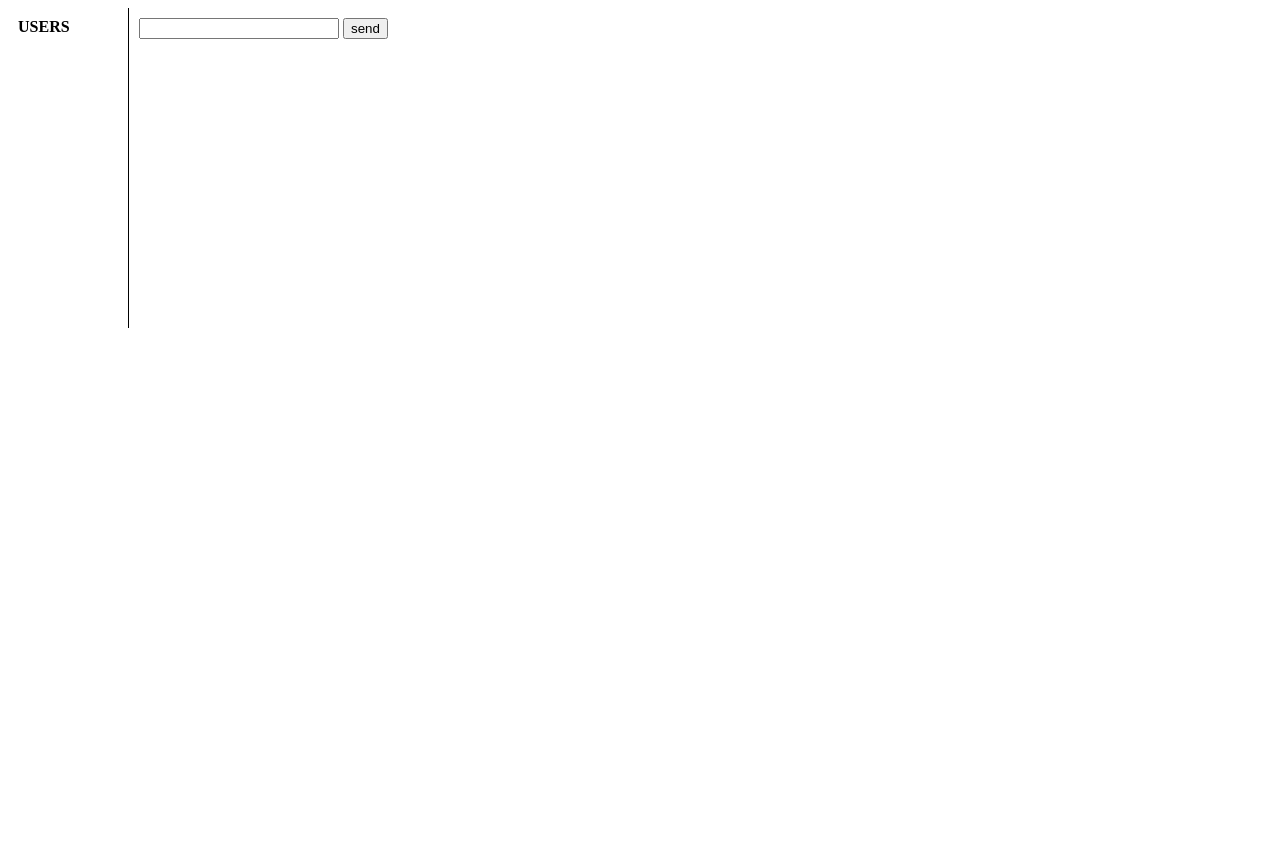
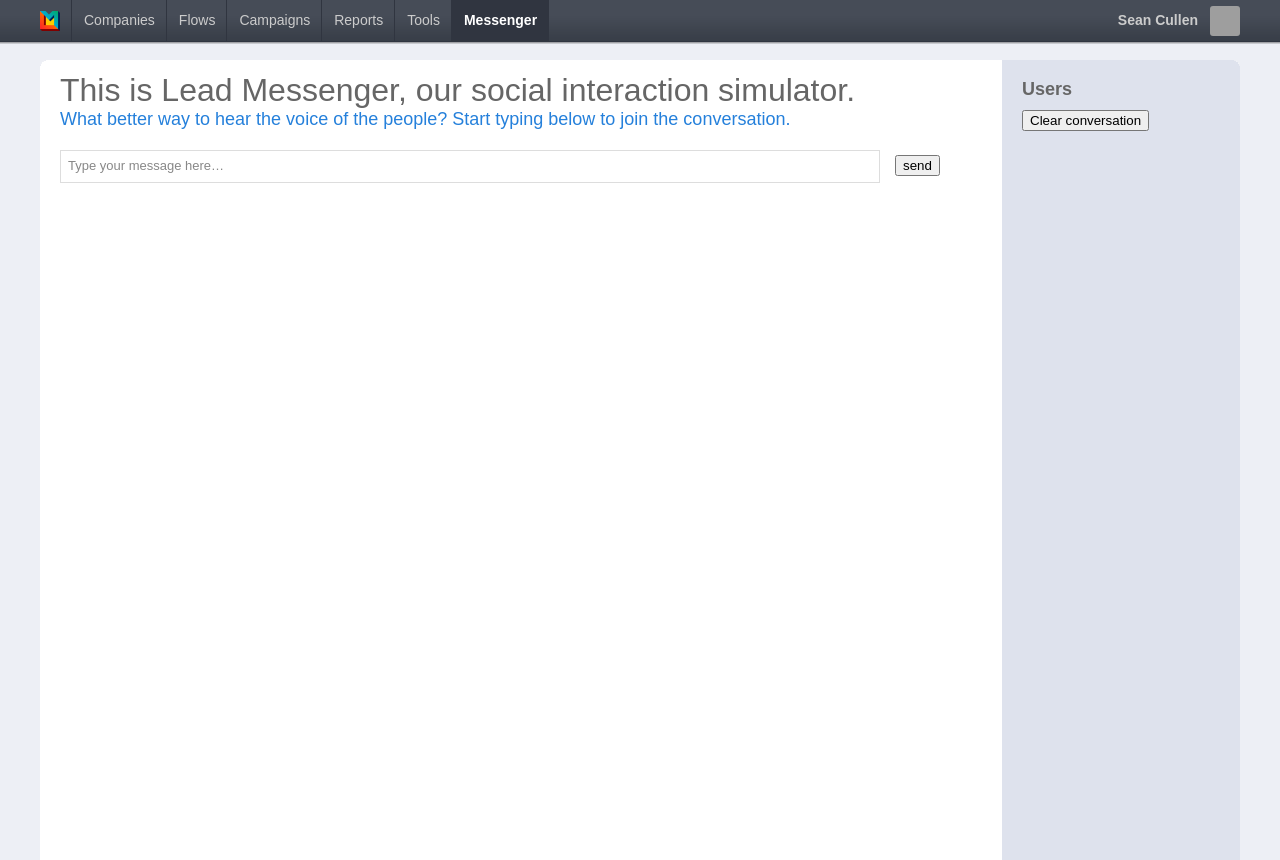
Before and after one commit to ntanya/chat-show-tell, a website: page index.html in a window 1280 px wide. Before the commit the page ends 800 px from the top, so only its background shows below. Drawn offline with nearby package versions, Linux system fonts and the light colour scheme; no server answers; grey boxes are pictures that could not be loaded.

Commit message:
added styles

```diff
--- a/index.html
+++ b/index.html
@@ -1,7 +1,12 @@
+<head>
+
+<title>Lead Messenger</title>
+<link rel="stylesheet" type="text/css" href="/theme.css" />
 <script src="/socket.io/socket.io.js"></script>
 <script src="https://ajax.googleapis.com/ajax/libs/jquery/1.6.4/jquery.min.js"></script>
 <script>
 	var socket = io.connect('http://node-chat-test.herokuapp.com/');
+	//var socket = io.connect('localhost');
 
 	// on connection to server, ask for user's name with an anonymous callback
 	socket.on('connect', function(){
@@ -10,15 +15,15 @@
 	});
 
 	// listener, whenever the server emits 'updatechat', this updates the chat body
-	socket.on('updatechat', function (username, data) {
-		$('#conversation').append('<b>'+username + ':</b> ' + data + '<br>');
+	socket.on('updatechat', function (timestamp, username, data, altcolor) {
+		$('#conversation').prepend('<div class="msg"><div class="msgheader'+altcolor+'"><span class="username">' + username + '</span><span class="timestamp">' + timestamp + '</span></div><p>' + data + '</p></div>');
 	});
 
 	// listener, whenever the server emits 'updateusers', this updates the username list
 	socket.on('updateusers', function(data) {
 		$('#users').empty();
 		$.each(data, function(key, value) {
-			$('#users').append('<div>' + key + '</div>');
+			$('#users').prepend('<li>' + key + '</li>');
 		});
 	});
 
@@ -39,15 +44,139 @@
 				$('#datasend').focus().click();
 			}
 		});
+
+		$('#clearchat').click(function(){
+			$('#conversation').html('');
+		});
+
+		$('#data').focus(function(){
+			$(this).val('');
+		});
 	});
 
 </script>
-<div style="float:left;width:100px;border-right:1px solid black;height:300px;padding:10px;overflow:scroll-y;">
-	<b>USERS</b>
-	<div id="users"></div>
-</div>
-<div style="float:left;width:300px;height:250px;overflow:scroll-y;padding:10px;">
-	<div id="conversation"></div>
-	<input id="data" style="width:200px;" />
-	<input type="button" id="datasend" value="send" />
-</div>
+</head>
+
+<body>
+
+	<div class="container">
+
+		<div class="header">
+
+			<div class="headerarea">
+
+				<div class="headerlcontainer">
+
+					<div class="headeritems">
+						<div class="headerlogo">
+							<img src="images/lmlogo.png" />
+						</div>
+					</div>
+
+					<div class="headeritems headerhover">
+						<p class="headerselections">Companies</p>
+					</div>
+
+					<div class="headeritems headerhover">
+						<p class="headerselections">Flows</p>
+					</div>
+
+					<div class="headeritems headerhover">
+						<p class="headerselections">Campaigns</p>
+					</div>
+
+					<div class="headeritems headerhover">
+						<p class="headerselections">Reports</p>
+					</div>
+
+					<div class="headeritems headerhover">
+						<p class="headerselections">Tools</p>
+					</div>
+
+					<div class="headeritems headerhover selected">
+						<p class="headerselections">Messenger</p>
+					</div>
+
+				</div>
+
+				<div class="headerrcontainer">
+					<div class="headeritemsrimg"><div class="avatar radius" style="background-image: url('http://community.partnerpedia.com/system/users/pictures/5495/one/Saubhik-Pic-small.jpg');"></div></div>
+					<div class="headeritemsr">Sean Cullen</div>
+				</div>
+
+			</div>
+
+		</div>
+
+		<div class="content">
+
+			<div class="contentarea">
+
+				<div class="contentarealeft">
+
+					<div class="textarea">
+
+						<h1>This is Lead Messenger, our social interaction simulator.</h1>
+						<h2 class="topmsg">What better way to hear the voice of the people? Start typing below to join the conversation.</h2>
+
+						<input id="data" class="msgbox" value="Type your message here…"/><input type="button" id="datasend" value="send" />
+
+						<div id="conversation" class="msgarea">
+
+
+
+							<!--<div class="msgcontainer">
+								<div class="avatar radius" style="background-image: url('http://media.giantbomb.com/uploads/0/5698/186138-profile_pic_tiny.jpg');"></div>
+								<p class="msguser">Tanya Nam</p>
+								<p class="msgtime">3:02 pm</p>
+								<p class="msg">how are you doing? this is a test msg.</p>
+							</div>
+
+							<div id="conversation" class="msgcontainer">
+
+								<div class="avatar radius" style="background-image: url('http://community.partnerpedia.com/system/users/pictures/5495/one/Saubhik-Pic-small.jpg');"></div>
+
+								<p class="msguser self">Sean Cullen</p>
+								<p class="msgtime">3:01 pm</p>
+								<p class="msg">Lorem Ipsum is simply dummy text of the printing and typesetting industry. Lorem Ipsum has been the industry's standard dummy text ever since the 1500s, when an unknown printer took a galley of type and scrambled it to make a type specimen book. It has survived not only five centuries, but also the leap into electronic typesetting, remaining essentially unchanged. It was popularised in the 1960s with the release of Letraset sheets containing Lorem Ipsum passages, and more recently with desktop publishing software like Aldus PageMaker including versions of Lorem Ipsum.</p>
+
+							</div>
+
+							<div class="msgcontainer">
+								<div class="avatar radius" style="background-image: url('http://pre.cloudfront.goodinc.com/users/mini-1265739779-profile.pic.jpg');"></div>
+								<p class="msguser">Adam Reynolds</p>
+								<p class="msgtime">2:59 pm</p>
+								<p class="msg">This is stupid.</p>
+							</div>
+
+							-->
+
+						</div>
+
+					</div>
+
+				</div>
+
+				<div class="contentarearight">
+
+					<div class="textarea">
+
+						<h2 class="sidebar" style="font-weight: bold; color: #666;">Users</h2>
+
+						<ul id="users" class="sidebar">
+
+						</ul>
+
+						<input type="button" id="clearchat" value="Clear conversation"/>
+
+					</div>
+
+				</div>
+
+			</div>
+
+		</div>
+
+	</div>
+
+</body>
--- /dev/null
+++ b/public/theme.css
@@ -0,0 +1,277 @@
+html, body, div, span, applet, object, iframe,
+h1, h2, h3, h4, h5, h6, p, blockquote, pre,
+a, abbr, acronym, address, big, cite, code,
+del, dfn, em, img, ins, kbd, q, s, samp,
+small, strike, strong, sub, sup, tt, var,
+b, u, i, center,
+dl, dt, dd, ol, ul, li,
+fieldset, form, label, legend,
+table, caption, tbody, tfoot, thead, tr, th, td,
+article, aside, canvas, details, embed,
+figure, figcaption, footer, header, hgroup,
+menu, nav, output, ruby, section, summary,
+time, mark, audio, video {
+	margin: 0;
+	padding: 0;
+	border: 0;
+	font-size: 100%;
+	font: inherit;
+	vertical-align: baseline;
+}
+/* HTML5 display-role reset for older browsers */
+article, aside, details, figcaption, figure,
+footer, header, hgroup, menu, nav, section {
+	display: block;
+}
+body {
+	line-height: 1;
+}
+ol, ul {
+	list-style: none;
+}
+blockquote, q {
+	quotes: none;
+}
+blockquote:before, blockquote:after,
+q:before, q:after {
+	content: '';
+	content: none;
+}
+table {
+	border-collapse: collapse;
+	border-spacing: 0;
+}
+
+body {
+	background-color: #EDEFF5;
+	font-family: Arial, Helvetica,sans-serif;
+}
+
+
+/*-- message styles ---*/
+.msg{font-size:14px;padding:5px;}
+.msgheader{font-weight:bold;padding:5px;color:#2480db;}
+.msgheaderred{font-weight:bold;padding:5px;color:#ea4721}
+.timestamp{float:right;color:#ccc;font-weight:normal;font-size:12px;}
+.msg p{padding:5px;}
+
+h1 {
+	color: #666;
+	font-size: 32px;
+	font-weight: 100;
+	margin: -6px 0 0 0;
+	padding: 0 0 4px 0;
+}
+
+h2 {
+	color: #2580DB;
+	font-size: 18px;
+	font-weight: 100;
+	margin: 0;
+	padding: 0;
+}
+
+.container {
+	height: 100%;
+	margin: 0;
+	padding: 0;
+	width: 100%;
+}
+
+.header {
+	background: #000 url('images/headerbg.png') repeat-x;
+	color: white;
+	height: 44px;
+	width: 100%;
+}
+
+.headerarea {
+	margin: 0px auto;
+	padding: 0 12px 0 12px;
+	width: 1200px;
+	font-size: 14px;
+	font-weight: 500;
+}
+
+.headerlcontainer {
+	float: left;
+	width: 800px;
+}
+
+.headerrcontainer {
+	float: right;
+	text-align: right;
+	width: 400px;
+}
+
+.headeritems {
+	background: url('images/divider.png') no-repeat right;
+	float: left;
+	height: 100%;
+	color: #ccc;
+}
+
+.headeritemsr {
+	float: right;
+	height: 100%;
+	padding: 13px 0 0 12px;
+	font-weight: bold;
+	color: #ccc;
+}
+
+.headeritemsrimg {
+	float: right;
+	height: 100%;
+	padding: 6px 0 0 12px;
+}
+
+.avatar {
+	background-color: black;
+	float: left;
+	height: 30px;
+	width: 30px;
+}
+
+.radius {
+	border-radius: 3px;
+	-moz-border-radius: 3px;
+	-webkit-border-radius: 3px;
+}
+
+.headeritemsrimg {
+	float: right;
+	height: 100%;
+	padding: 6px 0 0 12px;
+}
+
+.headeritemsrimg:hover {
+	filter:alpha(opacity=50); /* For IE8 and earlier */
+	opacity:0.5;
+}
+
+.headerhover:hover {
+	background: url('images/headerbghover.png') repeat-x;
+}
+
+.selected {
+	background: url('images/headerbghover.png') repeat-x;
+	font-weight: bold;
+	color: #fff;
+}
+
+.headerlogo:hover img{
+	filter:alpha(opacity=50); /* For IE8 and earlier */
+	opacity:0.5;
+}
+
+.headerlogo {
+	padding: 11px 12px 0 0;
+}
+
+.headerselections {
+	padding: 13px 12px 0 12px;
+}
+
+.content {
+	height: 100%;
+	margin: 0px auto;
+	padding: 0 12px 0 12px;
+	width: 1200px;
+}
+
+.contentarea {
+	background-color: #fff;
+	height: 100%;
+	margin: 16px 0 0 0;
+}
+
+.contentarealeft {
+	background: #fff url('images/corner.png') no-repeat top left;
+	border: 1px 0 0 1px solid #EBEDF3;
+	float: left;
+	height: 100%;
+	width: 960px;
+}
+
+.contentarearight {
+	background: #DEE2ED url('images/cornerr.png') no-repeat top right;
+	border: 1px 1px 0 0 solid #EBEDF3;
+	float: right;
+	height: 100%;
+	width: 238px;
+}
+
+.textarea {
+	padding: 20px 20px 0 20px;
+}
+
+.topmsg {
+	margin-bottom: 10px;
+	padding-bottom: 12px;
+}
+
+.msgarea {
+}
+
+.msgbox {
+	border: 1px solid #ddd;
+	color: #888;
+	font-size: 13px;
+	margin-bottom: 20px;
+	padding: 7px 0 9px 7px;
+	width: 820px;
+	margin-right:15px;
+}
+
+.msgcontainer {
+	line-height: 18px;
+	width: 100%;
+	font-size: 14px;
+}
+
+.msguser {
+	color: #2580DB;
+	float: left;
+	font-weight: bold;
+	margin: -4px 0 0 0;
+	padding-left: 20px;
+	width: 670px;
+}
+
+.msgtime {
+	color: #aaa;
+	float: left;
+	font-size: 12px;
+	margin: -4px 0 0 0;
+	text-align: right;
+	width: 200px;
+}
+
+.msg {
+	float: left;
+	margin: 2px 0 0 0;
+	padding: 0 0 20px 20px;
+	width: 870px;
+}
+
+.self {
+	color: #EB4823;
+}
+
+.sidebar {
+	color: black;
+	padding: 0 0 12px 0;
+}
+
+ul.sidebar {
+	color: #666;
+	font-size: 13px;
+	font-weight: normal;
+	line-height: 20px;
+	list-style-type: none;
+	margin: 0px;
+	padding: 0px;
+}
+
+ul.sidebar li {
+}
```
Also changed, not shown: index_old.html (added, +53 -0 lines), socket.js (+62 -4 lines), public/images/corner.png (added), public/images/cornerr.png (added), public/images/divider.png (added), public/images/favicon.ico (added), public/images/headerbg.png (added), public/images/headerbghover.png (added), public/images/image001.png (added), public/images/lmlogo.png (added).
